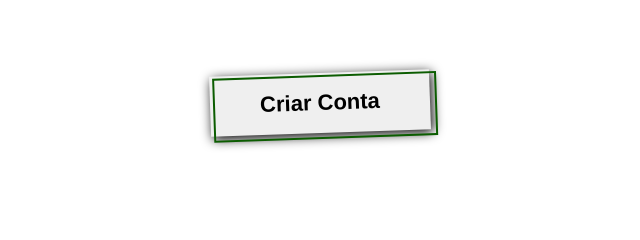
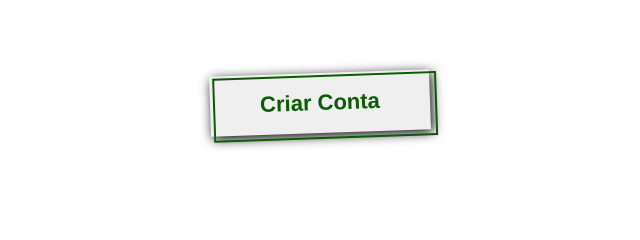
Before and after one commit to kauanmattos/paginasTcc, a plain HTML site: page index.html in a window 1280 px wide. Shown: the part 1204-1444 px from the top of the page, 320-960 px from the left. Drawn offline with Linux system fonts and the light colour scheme.

Commit message:
pagina finalizada

```diff
--- a/index.html
+++ b/index.html
@@ -5,7 +5,7 @@
     <link rel="stylesheet" href="https://cdnjs.cloudflare.com/ajax/libs/font-awesome/6.4.0/css/all.min.css">
     <meta name="viewport" content="width=device-width, initial-scale=1.0">
     <link rel="stylesheet" href="style.css">
-    <title>Document</title>
+    <title>Jogador</title>
 </head>
 <body>
     <div class="cabecalho"></div>
--- a/style.css
+++ b/style.css
@@ -83,6 +83,7 @@ body{
 
 .btn-criarConta{
     ---cca-primary: rgb(11, 92,0);
+    color: #0B5C00;
     outline: none;
     border: none;
     position: relative;
```
